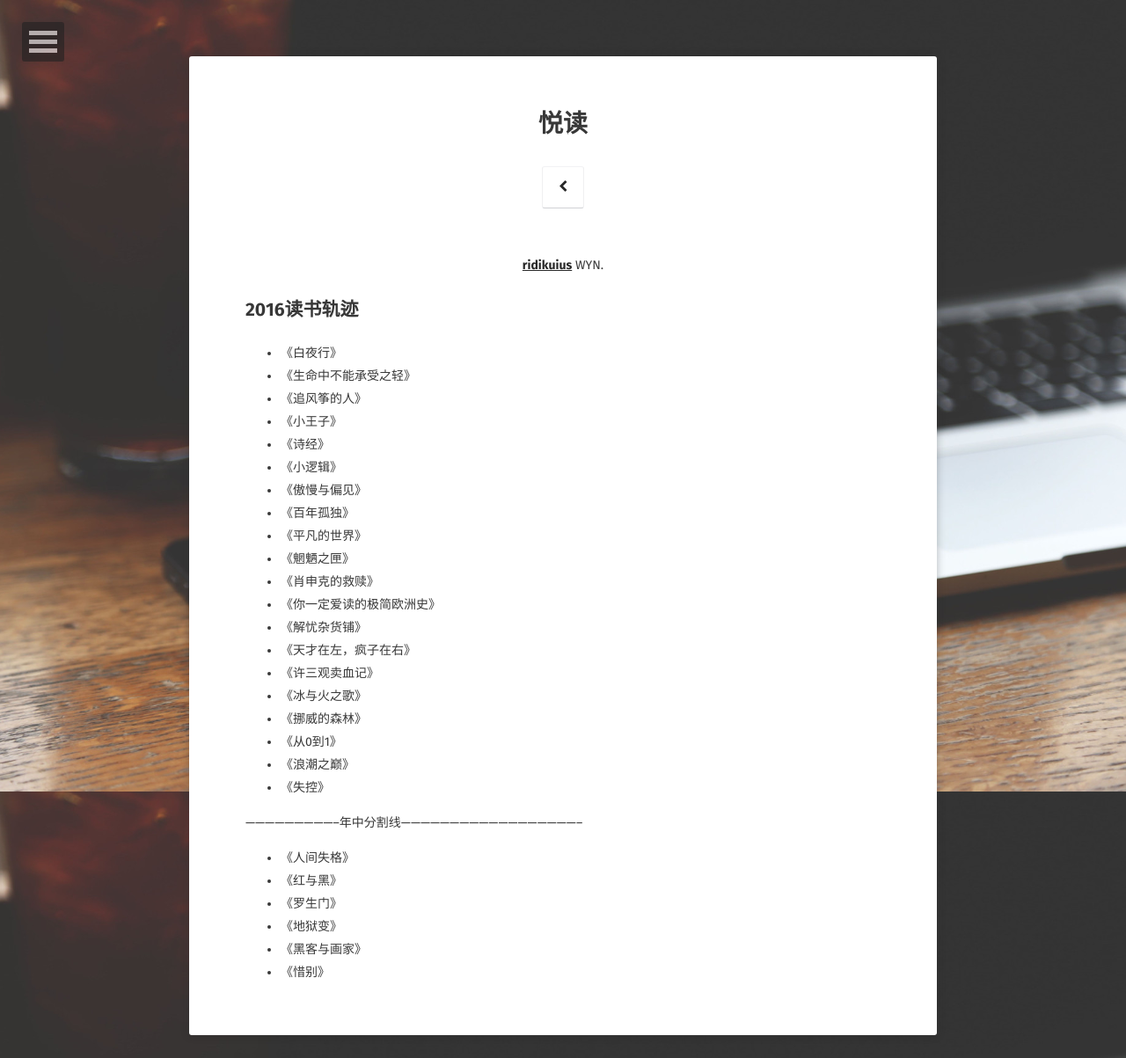
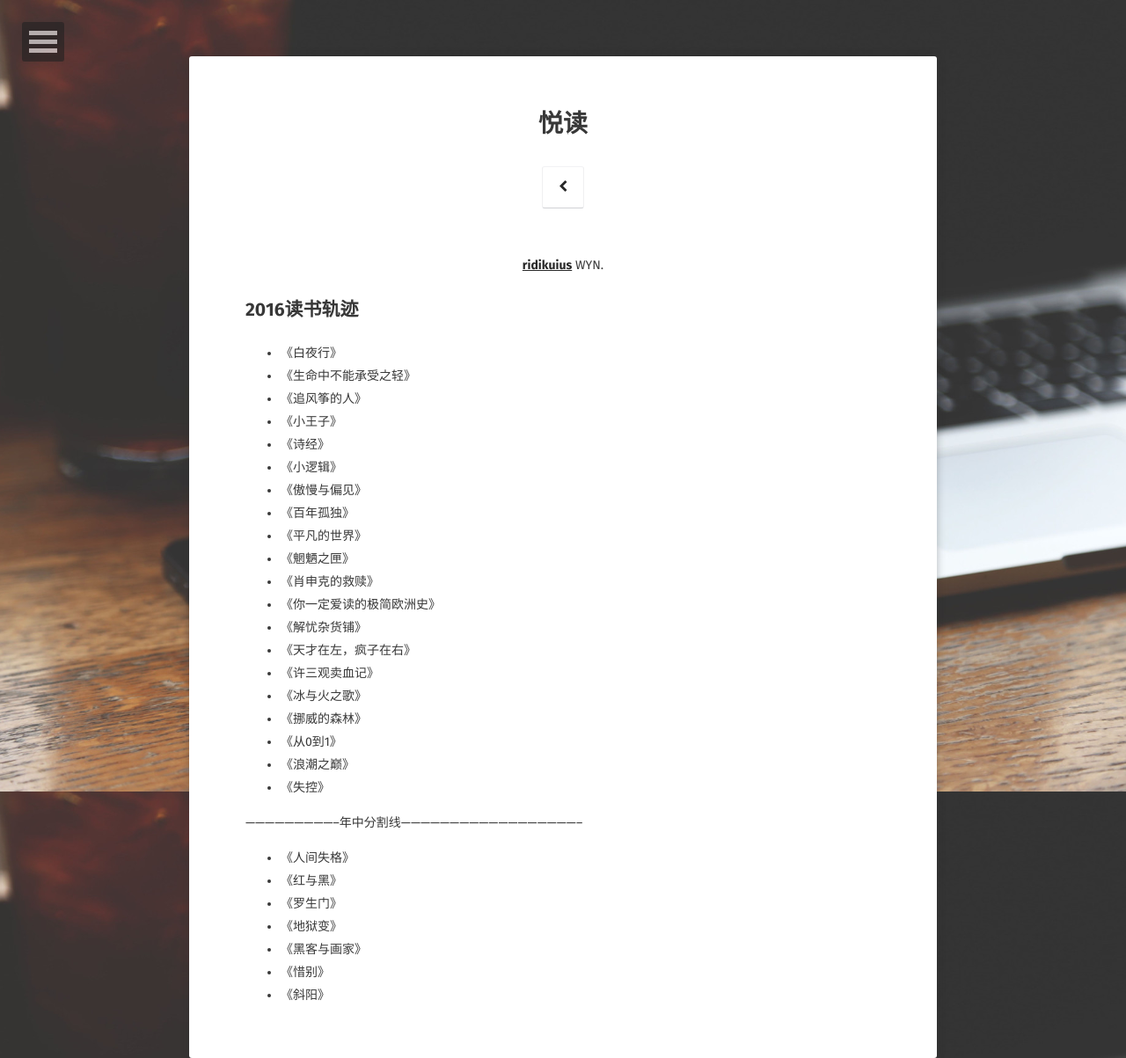
Before and after one commit to ridikuius/ridikuius.github.io, a Jekyll site: the page built from about/index.md, in a window 1280 px wide. Shown: the whole page at 88% size. Built offline with Jekyll 4.4.1, drawn with Linux system fonts in a browser that asks for light colours; some web fonts are replaced; before the commit the page ends 1177 px from its top, so only the background shows below that.

Commit message:
Update index.md

```diff
--- a/about/index.md
+++ b/about/index.md
@@ -38,3 +38,4 @@ comments: false
 * 《地狱变》
 * 《黑客与画家》
 * 《惜别》
+* 《斜阳》
```
